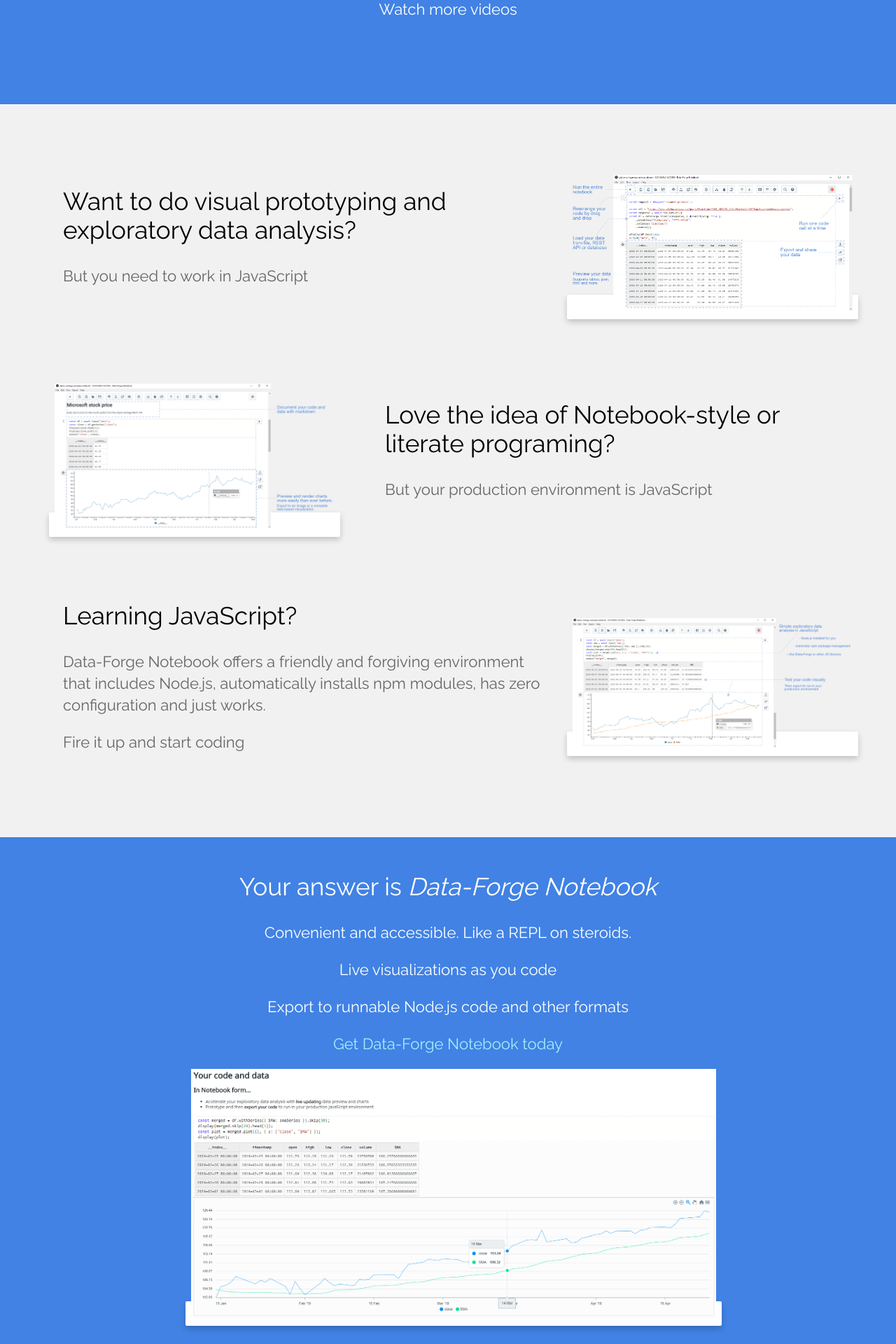
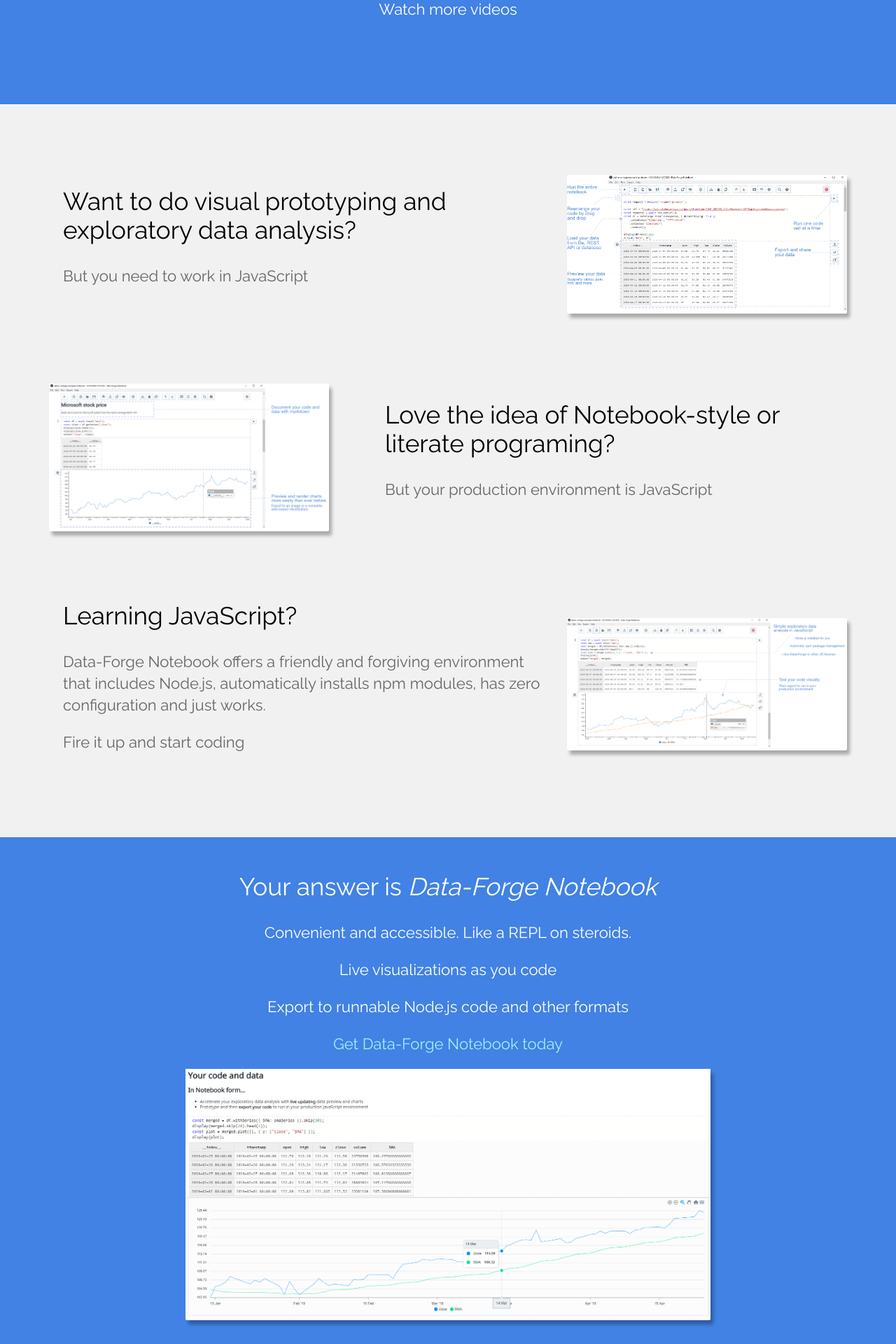
Before and after one commit to ashleydavis/data-forge-notebook-landing-page, a Jekyll site: the page built from index.html, in a window 1280 px wide. Shown: the part 949-2869 px from the top of the page at 70% size. Built offline with Jekyll 4.4.1, drawn with Linux system fonts in a browser that asks for light colours; the list of posts is cut into pages by our own code.

Commit message:
Improved styling for images.

```diff
--- a/_sass/layout.scss
+++ b/_sass/layout.scss
@@ -174,6 +174,9 @@
 }
 
 .zoomable-image {
+    background-color: white;
+    box-shadow: 4px 6px 5px 0 rgba(0,0,0,0.3);
+	border-radius: 2px;
 }
 
 .features .zoomable-image {
@@ -182,13 +185,6 @@
 
 .zoomable-image input[type=checkbox] {
     display: none;
-}
-
-.zoomable-image label {
-    background-color: white;
-    padding: 8px;
-    box-shadow: 0 4px 8px 0 rgba(0,0,0,0.2);
-	border-radius: 2px;
 }
 
 .zoomable-image .screenshot {
```
Also changed, not shown: 1 other file.
